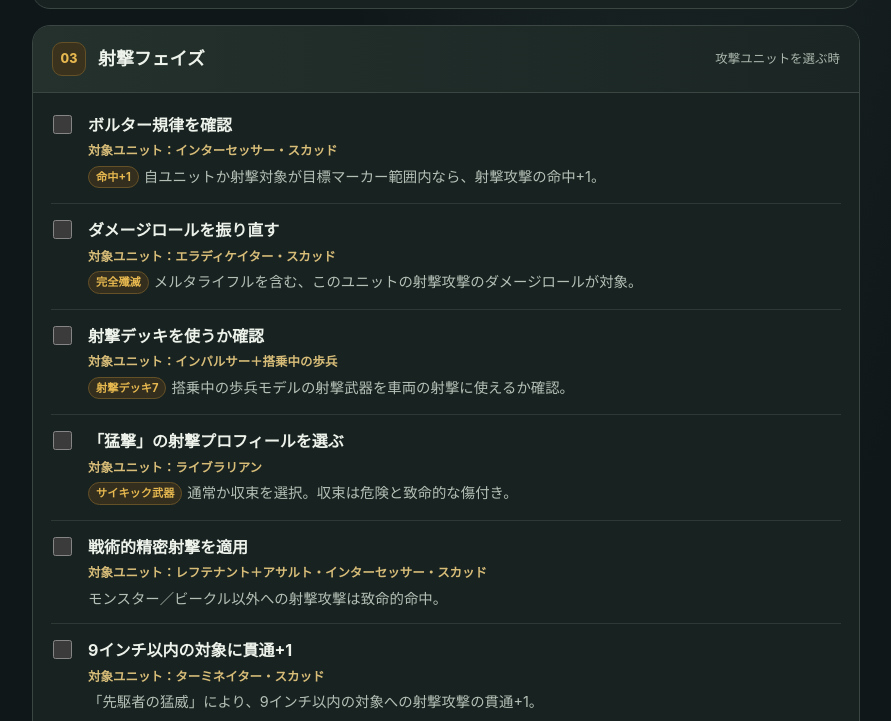
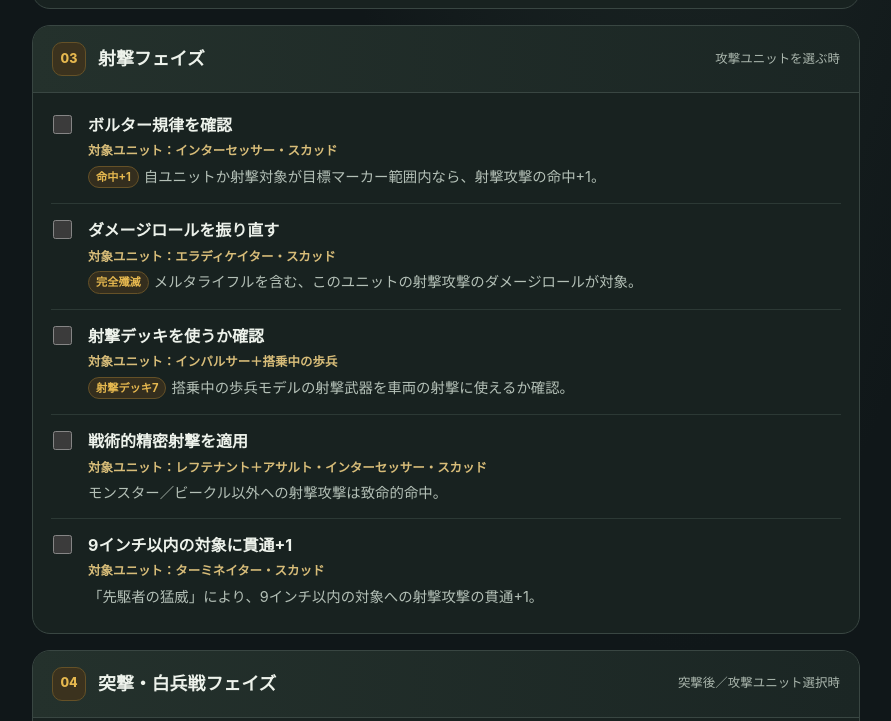
Before and after one commit to Roratio/imperial-fists-1000-checklist, a plain HTML site: page index.html in a window 1280 px wide. Shown: the part 2076-2797 px from the top of the page, without its empty margins (318-1209 px from the left). Drawn offline with Linux system fonts and the light colour scheme.

Commit message:
猛撃の射撃プロフィール項目を削除

```diff
--- a/index.html
+++ b/index.html
@@ -180,7 +180,6 @@
           <label class="item" data-unit="インターセッサー・スカッド"><input type="checkbox"><span class="item-copy"><span class="item-title">ボルター規律を確認</span><span class="item-unit">対象ユニット：インターセッサー・スカッド</span><span class="item-detail"><span class="badge">命中+1</span>自ユニットか射撃対象が目標マーカー範囲内なら、射撃攻撃の命中+1。</span></span></label>
           <label class="item" data-unit="エラディケイター・スカッド"><input type="checkbox"><span class="item-copy"><span class="item-title">ダメージロールを振り直す</span><span class="item-unit">対象ユニット：エラディケイター・スカッド</span><span class="item-detail"><span class="badge">完全殲滅</span>メルタライフルを含む、このユニットの射撃攻撃のダメージロールが対象。</span></span></label>
           <label class="item" data-unit="インパルサー"><input type="checkbox"><span class="item-copy"><span class="item-title">射撃デッキを使うか確認</span><span class="item-unit">対象ユニット：インパルサー＋搭乗中の歩兵</span><span class="item-detail"><span class="badge">射撃デッキ7</span>搭乗中の歩兵モデルの射撃武器を車両の射撃に使えるか確認。</span></span></label>
-          <label class="item" data-unit="ライブラリアン＋インターセッサー・スカッド"><input type="checkbox"><span class="item-copy"><span class="item-title">「猛撃」の射撃プロフィールを選ぶ</span><span class="item-unit">対象ユニット：ライブラリアン</span><span class="item-detail"><span class="badge">サイキック武器</span>通常か収束を選択。収束は危険と致命的な傷付き。</span></span></label>
           <label class="item" data-unit="レフテナント＋アサルト・インターセッサー・スカッド"><input type="checkbox"><span class="item-copy"><span class="item-title">戦術的精密射撃を適用</span><span class="item-unit">対象ユニット：レフテナント＋アサルト・インターセッサー・スカッド</span><span class="item-detail">モンスター／ビークル以外への射撃攻撃は致命的命中。</span></span></label>
           <label class="item" data-unit="ターミネイター・スカッド"><input type="checkbox"><span class="item-copy"><span class="item-title">9インチ以内の対象に貫通+1</span><span class="item-unit">対象ユニット：ターミネイター・スカッド</span><span class="item-detail">「先駆者の猛威」により、9インチ以内の対象への射撃攻撃の貫通+1。</span></span></label>
         </div></section>
```
